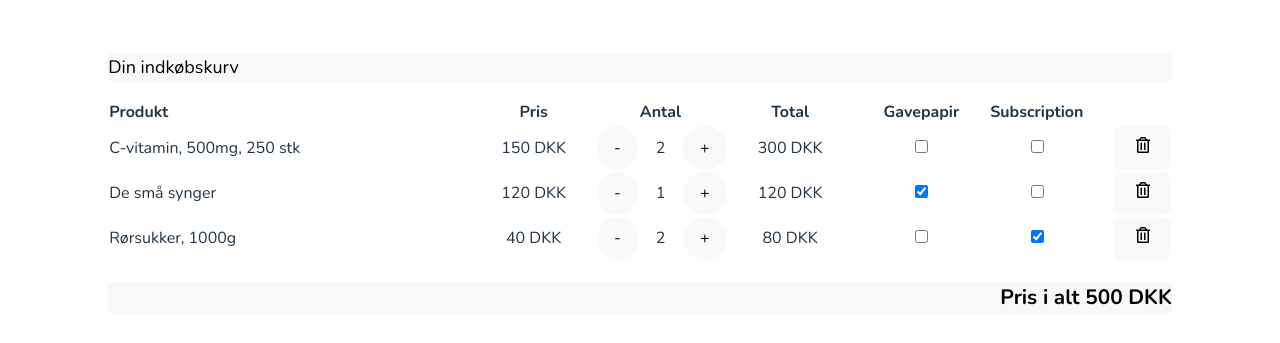
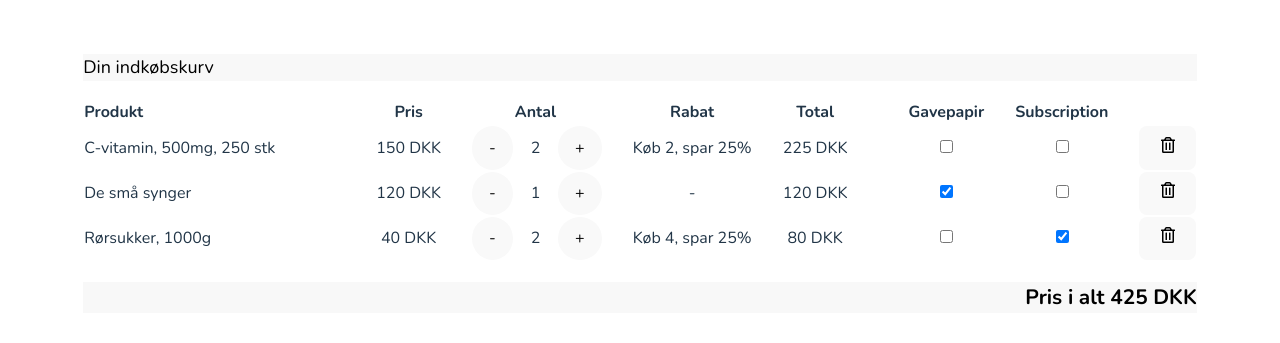
Before and after one commit to DTUSoftware/02363-Frontend-F23, a React (Vite) app: page / in a window 1280 px wide. Shown: the part 215-558 px from the top of the page. Built offline with nearby package versions, Linux system fonts and the light colour scheme.

Commit message:
Added rebate for quantity and price total

```diff
--- a/src/ShoppingList.css
+++ b/src/ShoppingList.css
@@ -10,11 +10,12 @@
 
 .product {
     text-align: left;
-    padding-right: 200px;
+    padding-right: 100px;
 }
 
 .price,
-.increment {
+.increment,
+.rebate {
     padding-right: 30px;
 }
 
--- a/src/ShoppingList.tsx
+++ b/src/ShoppingList.tsx
@@ -3,7 +3,7 @@ import productsSJSON from "./assets/products.json";
 import { FaRegTrashAlt } from "react-icons/fa";
 import "./ShoppingList.css";
 
-interface Item {
+interface ProductItem {
     id: String;
     name: String;
     price: number;
@@ -13,7 +13,14 @@ interface Item {
     upsellProductId: String | null;
 }
 
-type Products = { [key: string]: Item };
+interface CartItem {
+    product: ProductItem,
+    quantity: number,
+    giftWrap: boolean,
+    recurringOrder: boolean,
+}
+
+type Products = { [key: string]: ProductItem };
 
 const products: Products = {};
 productsSJSON.forEach((x) => (products[x.id] = x));
@@ -70,7 +77,7 @@ function ShoppingList() {
         );
     }
 
-    function handleQuantityChange(product: Item, newQuantity: number) {
+    function handleQuantityChange(product: ProductItem, newQuantity: number) {
         setItems(
             items.map((x) => {
                 if (x.product.id === product.id) {
@@ -81,11 +88,6 @@ function ShoppingList() {
             })
         );
     }
-
-    const total = items.reduce(
-        (sum, x) => (sum += x.quantity * x.product!.price),
-        0
-    );
 
     function toggleRecurringOrderSchedule(index: number) {
         setItems(
@@ -98,6 +100,22 @@ function ShoppingList() {
             })
         );
     }
+
+    function itemTotal(x: CartItem) {
+        const priceSum = x.quantity * x.product!.price;
+            if (x.quantity >= x.product!.rebateQuantity) {
+                return priceSum*(1-(x.product!.rebatePercent/100));
+            } else {
+                return priceSum;
+            }
+    }
+
+    const cartTotal = items.reduce(
+        (sum, x) =>  {
+            return sum += itemTotal(x);
+        },
+        0
+    );
 
     const listEmpty = items === undefined || items.length == 0;
 
@@ -114,6 +132,7 @@ function ShoppingList() {
                                 <th> </th>
                                 <th className="quantity">Antal</th>
                                 <th> </th>
+                                <th className="rebate">Rabat</th>
                                 <th className="priceTotal">Total</th>
                                 <th className="giftwrapping">Gavepapir</th>
                                 <th className="reoccuringorder">
@@ -151,8 +170,17 @@ function ShoppingList() {
                                             +
                                         </button>
                                     </td>
+                                    <td className="rebate">
+                                        {x.product!.rebateQuantity > 0 ? (
+                                            `Køb ${
+                                                x.product!.rebateQuantity
+                                            }, spar ${
+                                                x.product!.rebatePercent
+                                            }%`
+                                        ) : ("-")}
+                                    </td>
                                     <td className="priceTotal">{`${
-                                        x.quantity * x.product!.price
+                                        itemTotal(x)
                                     } ${x.product!.currency}`}</td>
                                     <td className="giftwrapping">
                                         <label>
@@ -189,7 +217,7 @@ function ShoppingList() {
                             ))}
                         </tbody>
                     </table>
-                    <p className="total">{`Pris i alt ${total} ${
+                    <p className="total">{`Pris i alt ${cartTotal} ${
                         items[0].product!.currency
                     }`}</p>
                 </div>
```
